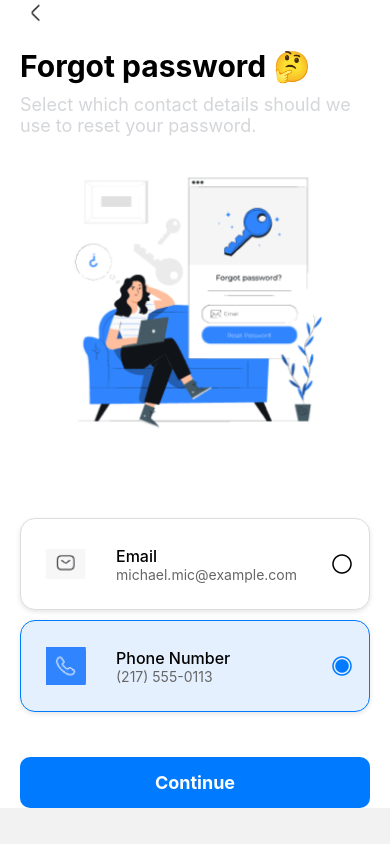
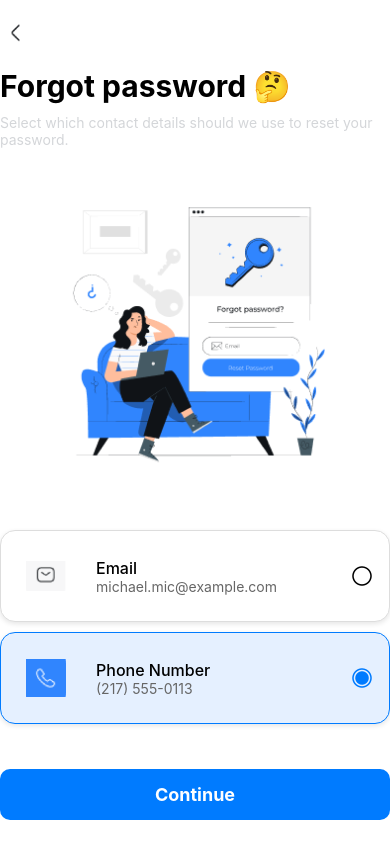
Before and after one commit to shitalKhangar-ps/react-native, a React Native app in the folder designProject/: screen /ForgotPassword in a window 390 px wide. Built offline with nearby package versions, Linux system fonts and the light colour scheme.

Commit message:
all changes

```diff
--- a/designProject/Screens/ForgetPassword/ForgotPasswordScreen.js
+++ b/designProject/Screens/ForgetPassword/ForgotPasswordScreen.js
@@ -1,22 +1,44 @@
 import React, { useState } from 'react';
-import { View, Text, TouchableOpacity, Image } from 'react-native';
+import { View, Text, TouchableOpacity, Image, SafeAreaView, ScrollView } from 'react-native';
 import Icon from 'react-native-vector-icons/Ionicons';
 import styles from './ForgotPasswordScreenStyles';
-import { ScrollView } from 'react-native-gesture-handler';
-import Illustration from '../../components/common/Illustration';
+
 const ForgotPasswordScreen = ({ navigation }) => {
   const [selectedOption, setSelectedOption] = useState('phone');
 
+  const backButtonContainer = () => {
     return (
-    <ScrollView>
-    <View style={styles.container}>
-        <Illustration
-        navigation={navigation}
-        url={require('../../images/ForgetPassword.png')}
-        title='Forgot password 🤔'
-        subtitle='Select which contact details should we use to reset your password.'
+      <TouchableOpacity style={styles.backButton} onPress={() => navigation.goBack()}>
+        <Image
+          source={require('../../images/BackArrow.png')}
+          style={styles.BackArrowimage}
+          resizeMode="contain"
         />
+      </TouchableOpacity>
+    )
+  }
 
+  const imageContainer = () => {
+    return (
+      <View>
+        <Text style={styles.title}>Forgot password 🤔</Text>
+        <Text style={styles.subtitle}>
+          Select which contact details should we use to reset your password.
+        </Text>
+
+        <View style={styles.imageContainer}>
+          <Image
+            source={require('../../images/ForgetPassword.png')}
+            style={styles.image}
+            resizeMode="contain"
+          />
+        </View>
+      </View>
+    )
+  }
+
+  const optionContainer = () => {
+    return (
       <View style={styles.optionContainer}>
         <TouchableOpacity
           style={[
@@ -68,12 +90,26 @@ const ForgotPasswordScreen = ({ navigation }) => {
           )}
         </TouchableOpacity>
       </View>
+    )
+  }
 
-      <TouchableOpacity style={styles.continueButton} onPress={()=>navigation.navigate("Verification")}>
+  const continueButton = () => {
+    return (
+      <TouchableOpacity style={styles.continueButton} onPress={() => navigation.navigate("Verification")}>
         <Text style={styles.continueButtonText}>Continue</Text>
       </TouchableOpacity>
-    </View>
+    )
+  }
+
+  return (
+    <SafeAreaView style={styles.container}>
+      <ScrollView>
+        {backButtonContainer()}
+        {imageContainer()}
+        {optionContainer()}
+        {continueButton()}
       </ScrollView>
+    </SafeAreaView>
   );
 };
 
--- a/designProject/Screens/ForgetPassword/ForgotPasswordScreenStyles.js
+++ b/designProject/Screens/ForgetPassword/ForgotPasswordScreenStyles.js
@@ -77,7 +77,7 @@ const styles = StyleSheet.create({
     paddingVertical: 15,
     borderRadius: 10,
     alignItems: 'center',
-    marginTop: 30,
+    marginVertical: 30,
   },
   continueButtonText: {
     color: '#fff',
--- a/designProject/Screens/LoginScreen/LoginScreen.js
+++ b/designProject/Screens/LoginScreen/LoginScreen.js
@@ -1,8 +1,7 @@
 import React, { useState } from 'react';
-import { View, Text, Image, TextInput, TouchableOpacity } from 'react-native';
+import { View, Text, Image, TextInput, TouchableOpacity, SafeAreaView, ScrollView } from 'react-native';
 import styles from './LoginScreenStyles';
 import Icon from 'react-native-vector-icons/FontAwesome';
-import { ScrollView } from 'react-native-gesture-handler';
 
 function LoginScreen({ navigation }) {
   const [email, setEmail] = useState('');
@@ -13,13 +12,12 @@ function LoginScreen({ navigation }) {
     setIsPasswordVisible(!isPasswordVisible);
   };
 
+  const welcomeContainer = () => {
     return (
-    <ScrollView>
-    <View style={styles.container}>
+      <View>
         <View style={styles.iconContainer}>
-        <Image source={require('../../images/LoginIcon.png')} style={{ borderWidth: 1 }} />
+          <Image source={require('../../images/LoginIcon.png')} />
         </View>
-
         <View style={styles.welcomeContainer}>
           <Text style={styles.welcomText}>Welcome Back 👋</Text>
           <Text style={styles.welcomText}>
@@ -28,7 +26,12 @@ function LoginScreen({ navigation }) {
           </Text>
           <Text style={styles.logtocontinue}>Hello there, login to continue</Text>
         </View>
+      </View>
+    )
+  }
 
+  const formContainer = () => {
+    return (
       <View style={styles.formContainer}>
         <View style={styles.inputWrapper}>
           <Text style={styles.label}>Email Address</Text>
@@ -68,7 +71,6 @@ function LoginScreen({ navigation }) {
             <Text style={styles.forgetPassText}>Forget Password?</Text>
           </TouchableOpacity>
         </View>
-
         <TouchableOpacity
           style={styles.button}
           onPress={() => navigation.navigate('Tabs')}>
@@ -88,19 +90,30 @@ function LoginScreen({ navigation }) {
           </TouchableOpacity>
         </View>
       </View>
+    )
+  }
 
+  const registerContainer = () => {
+    return (
       <View style={styles.registerContainer}>
         <View style={styles.registerTextContainer}>
           <Text style={styles.text}>Didn’t have an account? </Text>
-          <TouchableOpacity >
-            <Text style={styles.registerText}
-              onPress={() => navigation.navigate('Register')}
-            >Register</Text>
+          <TouchableOpacity onPress={() => navigation.navigate('Register')}>
+            <Text style={styles.registerText}>Register</Text>
           </TouchableOpacity>
         </View>
       </View>
-    </View>
+    )
+  }
+
+  return (
+    <SafeAreaView style={styles.container}>
+      <ScrollView contentContainerStyle={styles.contentContainerStyle}>
+        {welcomeContainer()}
+        {formContainer()}
+        {registerContainer()}
       </ScrollView>
+    </SafeAreaView>
   );
 }
 
--- a/designProject/Screens/LoginScreen/LoginScreenStyles.js
+++ b/designProject/Screens/LoginScreen/LoginScreenStyles.js
@@ -7,7 +7,9 @@ const styles = StyleSheet.create({
     flex: 1,
     backgroundColor: "#ffffff",
     paddingHorizontal: 20,
-    justifyContent: 'space-between', // Ensure the content is spaced out properly
+  },
+  contentContainerStyle:{
+    flexGrow: 1
   },
   iconContainer: {
     marginTop: 30,
@@ -29,7 +31,7 @@ const styles = StyleSheet.create({
     marginVertical: 10,
   },
   formContainer: {
-    flex: 1, // Ensure the form container takes up space
+    flex: 1,
   },
   inputWrapper: {
     marginBottom: 20,
@@ -107,18 +109,6 @@ const styles = StyleSheet.create({
   },
   googlebutton: {
     backgroundColor: 'white',
-    paddingVertical: 18,
-    paddingHorizontal: 20,
-    borderRadius: 5,
-    borderWidth: 1,
-    marginTop: 10,
-    alignItems: 'center',
-  },
-  googlecontainer:{
-    backgroundColor: "#ffffff",
-  },
-  googlebutton: {
-    backgroundColor: 'white',
     paddingVertical: 15,
     paddingHorizontal: 20,
     borderRadius: 5,
@@ -139,7 +129,7 @@ const styles = StyleSheet.create({
   },
   registerContainer: {
     alignItems: 'center',
-    marginBottom: 20,
+    marginVertical: 20,
   },
   registerTextContainer: {
     flexDirection: 'row',
--- a/designProject/Screens/ProfileScreen/ProfileScreen.js
+++ b/designProject/Screens/ProfileScreen/ProfileScreen.js
@@ -1,5 +1,5 @@
 import React from 'react';
-import { View, Text, Image, TouchableOpacity, FlatList } from 'react-native';
+import { View, Text, Image, TouchableOpacity, FlatList, SafeAreaView, ScrollView } from 'react-native';
 import styles from './ProfileScreenStyles';
 
 const options = [
@@ -11,8 +11,10 @@ const options = [
 ];
 
 const ProfileScreen = () => {
+
+    const profileSection = () => {
         return (
-        <View style={styles.container}>
+            <View>
                 <View style={styles.profileSection}>
                     <View style={styles.ProflePicEditContainer}>
                         <Image
@@ -31,13 +33,17 @@ const ProfileScreen = () => {
                         <Text style={styles.profileName}>Michael Mitc</Text>
                         <Text style={styles.profileTitle}>Lead UI/UX Designer</Text>
                     </View>
-
                 </View>
-
                 <TouchableOpacity style={styles.editProfileButton}>
                     <Text style={styles.editProfileButtonText}>Edit Profile</Text>
                 </TouchableOpacity>
+            </View>
+        )
+    }
 
+
+    const menuItemContainer = () => {
+        return (
             <View style={styles.menuItemContainer}>
                 <FlatList
                     data={options}
@@ -59,7 +65,17 @@ const ProfileScreen = () => {
                     keyExtractor={(item) => item.id}
                 />
             </View>
-        </View>
+        )
+    }
+
+
+    return (
+        <SafeAreaView style={styles.container}>
+            <ScrollView>
+                {profileSection()}
+                {menuItemContainer()}
+            </ScrollView>
+        </SafeAreaView>
     );
 };
 
--- a/designProject/Screens/ProfileScreen/ProfileScreenStyles.js
+++ b/designProject/Screens/ProfileScreen/ProfileScreenStyles.js
@@ -54,7 +54,8 @@ const styles = StyleSheet.create({
     fontSize: 18,
   },
   menuItemContainer:{
-    marginTop:20
+    marginTop:20,
+    marginBottom:40
   },
   menuItem: {
     flexDirection: 'row',
```
Also changed, not shown: designProject/Screens/HomepageScreen/HomepageScreen.js (+90 -60 lines). Lines whose indentation alone changed are shown as unchanged.
